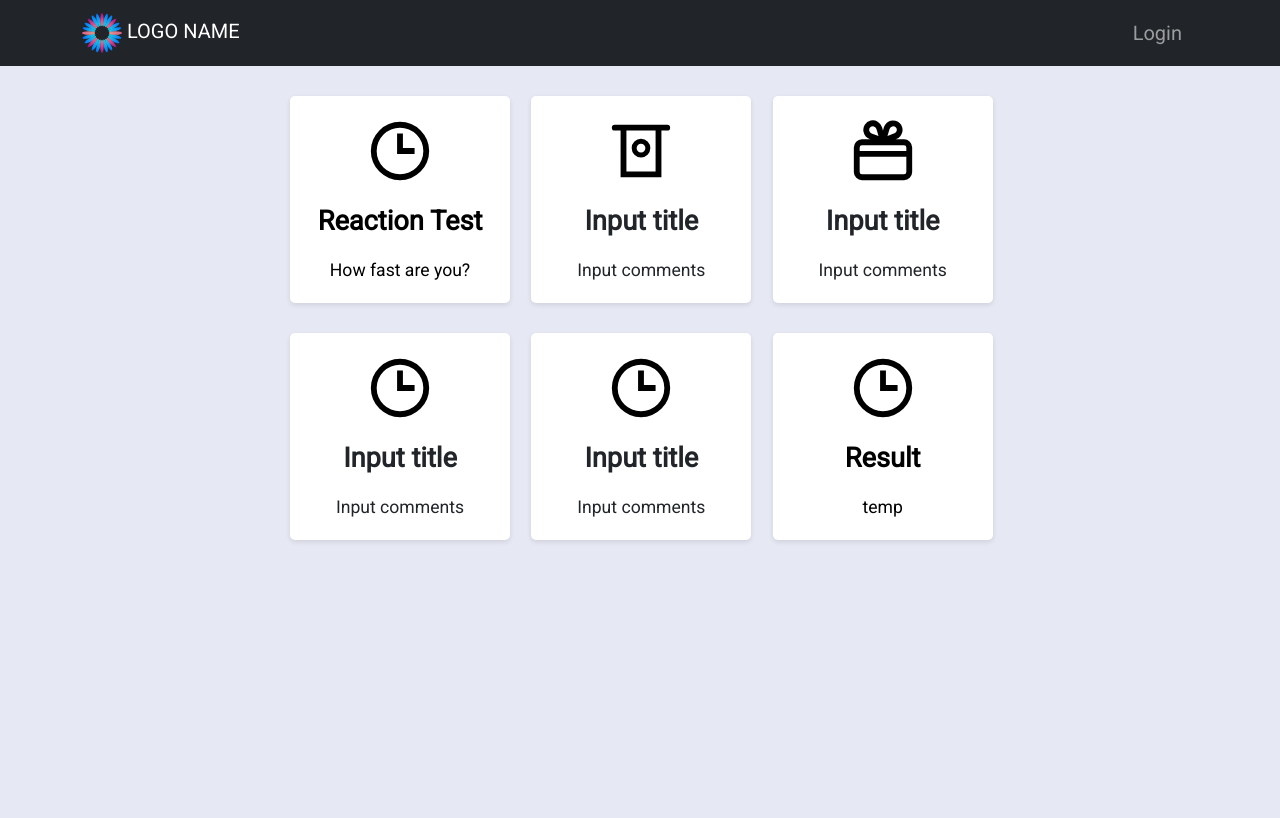
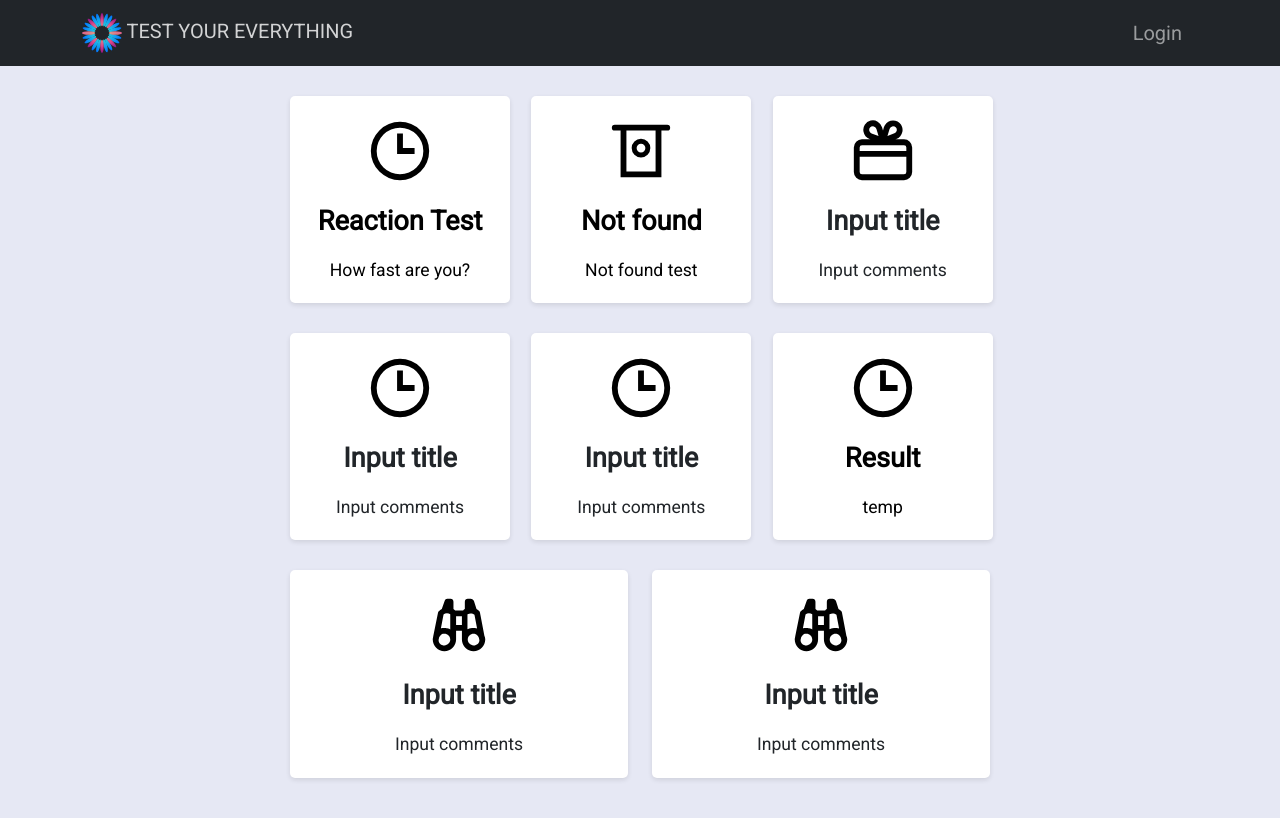
Before and after one commit to bwj0509/reaction-test, a React (Create React App) app: page / in a window 1280 px wide. Shown: the top 818 px of the page. Built offline with nearby package versions, Linux system fonts and the light colour scheme.

Commit message:
[DESIGN] 메인화면 디자인 변경

```diff
--- a/package.json
+++ b/package.json
@@ -41,5 +41,10 @@
       "last 1 firefox version",
       "last 1 safari version"
     ]
+  },
+  "devDependencies": {
+    "eslint-config-prettier": "^8.5.0",
+    "eslint-plugin-prettier": "^4.2.1",
+    "prettier": "2.7.1"
   }
 }
--- a/src/component/Main.js
+++ b/src/component/Main.js
@@ -1,27 +1,27 @@
-import React from 'react';
-import Row from 'react-bootstrap/Row';
-import Col from 'react-bootstrap/Col';
-import styled from 'styled-components'
+import React from "react";
+import Row from "react-bootstrap/Row";
+import Col from "react-bootstrap/Col";
+import styled from "styled-components";
 
-import { ReactComponent as SvgOne } from '../svg/1.svg' //svg image import
-import { ReactComponent as SvgTwo } from '../svg/2.svg'
-import { ReactComponent as SvgThree } from '../svg/3.svg'
+import { ReactComponent as SvgOne } from "../svg/1.svg"; //svg image import
+import { ReactComponent as SvgTwo } from "../svg/2.svg";
+import { ReactComponent as SvgThree } from "../svg/3.svg";
+import { ReactComponent as SvgFour } from "../svg/4.svg";
 
 import { Link } from "react-router-dom"; // Link를 이용해 원하는 페이지로 이동할 수 있게 한다
 
 const ContainerDiv = styled.div`
   width: 70%;
   margin: auto;
-    max-width:700px;
-    min-width:600px;
+  max-width: 700px;
+  min-width: 600px;
   box-sizing: border-box;
-
-`
+`;
 
 const ItemDiv = styled.div`
   margin-top: 30px;
   padding: 20px;
-    box-shadow:rgb(0 0 0 / 10%) 0px 2px 5px;
+  box-shadow: rgb(0 0 0 / 10%) 0px 2px 5px;
   border-radius: 5px;
   background-color: white;
   min-width: 220px;
@@ -30,37 +30,66 @@ const ItemDiv = styled.div`
   cursor: pointer;
   &:hover {
     position: relative;
-        bottom:10px;
-        fill:#379237;
-        box-shadow:rgb(0 0 0 / 30%) 0px 2px 5px;
+    bottom: 10px;
+    fill: #379237;
+    box-shadow: rgb(0 0 0 / 30%) 0px 2px 5px;
     background-color: rgb(250 255 248 / 70%);
   }
-    &:active{
-        color:#379237;
+  &:active {
+    color: #379237;
     background-color: rgb(250 255 248 / 70%);
   }
-    transition:all 100ms linear;
-`
+  transition: all 100ms linear;
+`;
+const ItemDiv2 = styled.div`
+  margin-top: 30px;
+  padding: 20px;
+  box-shadow: rgb(0 0 0 / 10%) 0px 2px 5px;
+  border-radius: 5px;
+  background-color: white;
+  min-width: 330px;
+  max-width: 360px;
+  max-height: 240px;
+  cursor: pointer;
+  &:hover {
+    position: relative;
+    bottom: 10px;
+    fill: #379237;
+    box-shadow: rgb(0 0 0 / 30%) 0px 2px 5px;
+    background-color: rgb(250 255 248 / 70%);
+  }
+  &:active {
+    color: #379237;
+    background-color: rgb(250 255 248 / 70%);
+  }
+  transition: all 100ms linear;
+`;
+
 const TitleDiv = styled.div`
   //background-color: yellow;
   margin-top: 15px;
   font-size: 1.7rem;
   font-weight: bold;
-`
+`;
 
 const ContentDiv = styled.div`
   //background-color: greenyellow;
   font-size: 1.1rem;
   margin-top: 15px;
-`
+`;
 
 function Main() {
   return (
-        <div style={{ background: 'rgb(230 232 244)', width: '100%', height: '100vh' }}>
+    <div
+      style={{ background: "rgb(230 232 244)", width: "100%", height: "100vh" }}
+    >
       <ContainerDiv>
         <Row>
           <Col sm={4}>
-                        <Link to='/reactiontest' style={{ textDecorationLine: 'none', color: 'black' }}>
+            <Link
+              to="/reactiontest"
+              style={{ textDecorationLine: "none", color: "black" }}
+            >
               <ItemDiv>
                 <SvgOne />
                 <TitleDiv>Reaction Test</TitleDiv>
@@ -69,11 +98,16 @@ function Main() {
             </Link>
           </Col>
           <Col sm={4}>
+            <Link
+              to="/abcdefg"
+              style={{ textDecorationLine: "none", color: "black" }}
+            >
               <ItemDiv>
                 <SvgTwo />
-                            <TitleDiv>Input title</TitleDiv>
-                            <ContentDiv>Input comments</ContentDiv>
+                <TitleDiv>Not found</TitleDiv>
+                <ContentDiv>Not found test</ContentDiv>
               </ItemDiv>
+            </Link>
           </Col>
           <Col sm={4}>
             <ItemDiv>
@@ -99,7 +133,10 @@ function Main() {
             </ItemDiv>
           </Col>
           <Col sm={4}>
-                        <Link to='/result' style={{ textDecorationLine: 'none', color: 'black' }}>
+            <Link
+              to="/result"
+              style={{ textDecorationLine: "none", color: "black" }}
+            >
               <ItemDiv>
                 <SvgOne />
                 <TitleDiv>Result</TitleDiv>
@@ -108,9 +145,24 @@ function Main() {
             </Link>
           </Col>
         </Row>
-            </ContainerDiv >
+        <Row>
+          <Col sm={6}>
+            <ItemDiv2>
+              <SvgFour />
+              <TitleDiv>Input title</TitleDiv>
+              <ContentDiv>Input comments</ContentDiv>
+            </ItemDiv2>
+          </Col>
+          <Col sm={6}>
+            <ItemDiv2>
+              <SvgFour />
+              <TitleDiv>Input title</TitleDiv>
+              <ContentDiv>Input comments</ContentDiv>
+            </ItemDiv2>
+          </Col>
+        </Row>
+      </ContainerDiv>
     </div>
-
   );
 }
 
--- a/src/component/Nav.js
+++ b/src/component/Nav.js
@@ -8,7 +8,7 @@ function Nav() {
             <Container>
                 <Navbar.Brand href="/">
                     <Logo width='40px' />
-                    {" "}LOGO NAME
+                    <div style={{ display:'inline', color:'rgba(255,255,255,.8)'}}> TEST YOUR EVERYTHING</div>
                 </Navbar.Brand>
                 <Navbar.Collapse className="justify-content-end">
                     <Navbar.Brand href="/login">
```
Also changed, not shown: src/component/Login.js (added, +12 -0 lines), src/component/ReactionTest.js (+94 -82 lines), src/prettierrc.js (added, +8 -0 lines), src/svg/4.svg (added), 1 other file (tests, documents, lock files or other folders). Lines whose indentation alone changed are shown as unchanged.
